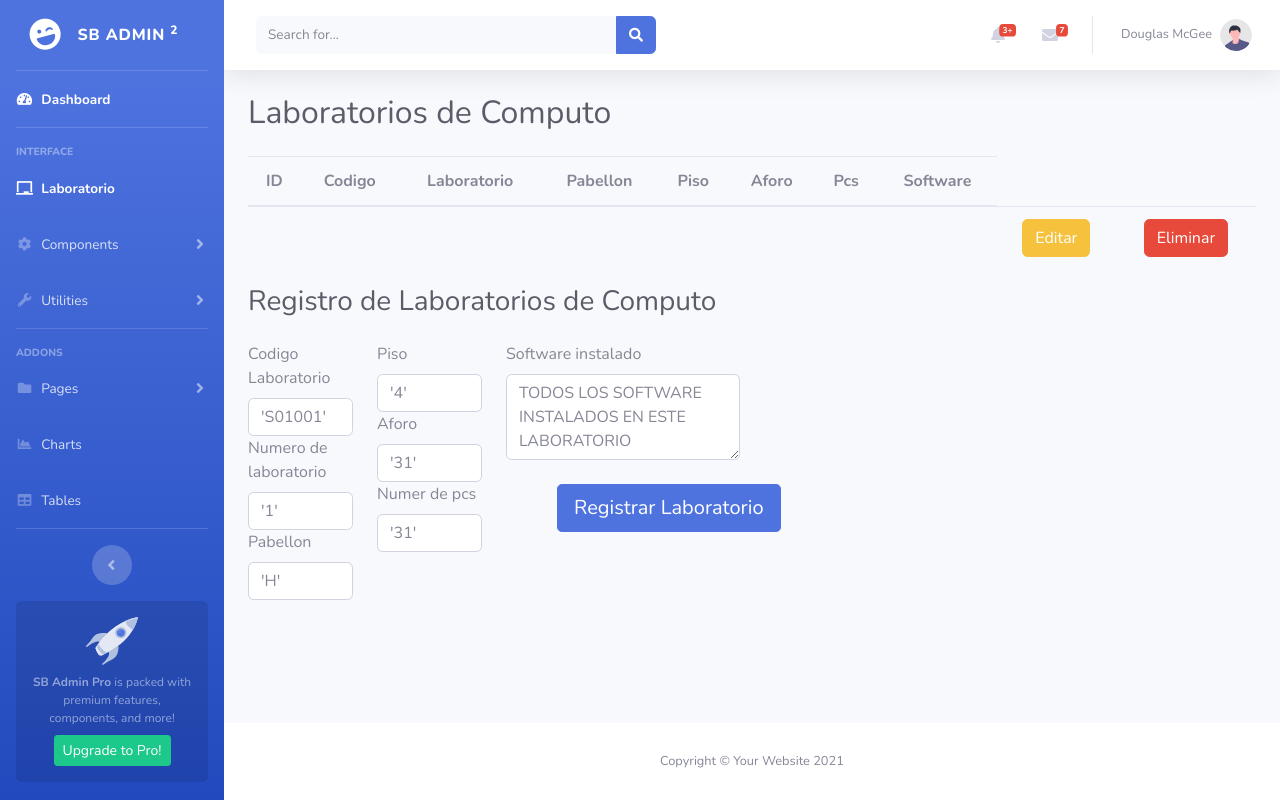
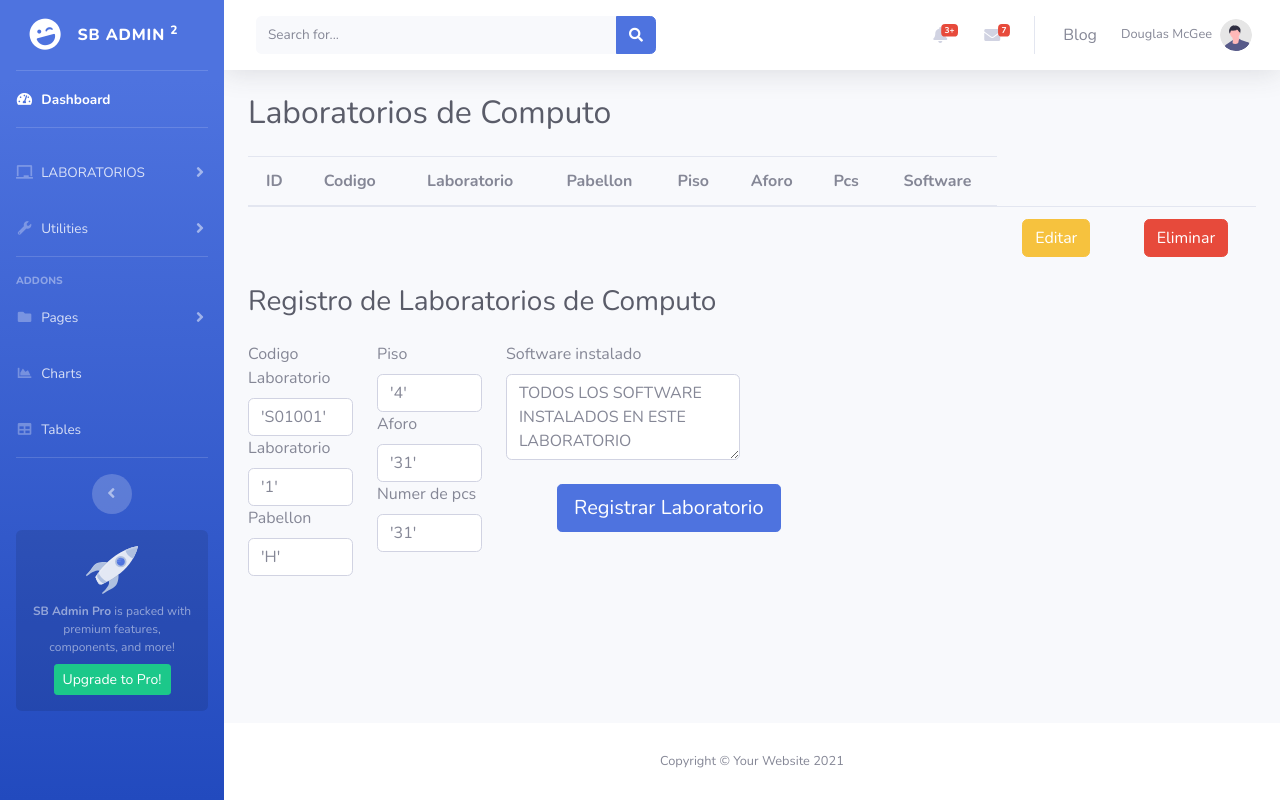
Before and after one commit to Edu2296/Horario, a PHP site: page /admin/index.php?laboratorio in a window 1280 px wide. Run offline with PHP 8.4, Linux system fonts and the light colour scheme; tables that the repository leaves empty or names only in its code hold one stand-in row (values such as "Sample post"); data that the repository does not hold is empty.

Commit message:
cambios en la estrutura de laboratorio

```diff
--- a/public/admin/js/codigo.js
+++ b/public/admin/js/codigo.js
@@ -1,9 +1,9 @@
 //servira para eliminar
 $(document).ready(function(){
-    $('.delete_link').on('click',function(){
+    $('.delete_link').on('click', function(){
         const id = $(this).attr('rel')
-        console.log(id);
-        const delete_url = "index.php?laboratorio&delete="+id;
+        //console.log(id);
+        const delete_url = "index.php?laboratorio&delete=" + id;
         $('.modal-title').html('Eliminar laboratorio');
         $('.modal-body').html('¿ Estás seguro de eliminar este Laboratorio ?');
         $('.btn_delete_link').attr('href', delete_url);
--- a/resources/function.php
+++ b/resources/function.php
@@ -59,7 +59,7 @@ DELIMITADOR;
     return $mensaje;
 }
 
-///---FUNCIONES FRONT
+///---FUNCIONES FRONT DEL SISTEMA
 function show_laboratorio(){
     //global $conexion;
     ///$query ="SELECT * FROM laboratorio";
@@ -81,11 +81,9 @@ DELIMITADOR;
 }
 
 ///---FUNCIONES BACK
-//crea una funcion para registar los datos en mysql
-
+//crea una funcion para registar los datos en mysql LABORATORIO
 function laboratorio_agregar(){
     if(isset($_POST['registrar'])){
-
        $lab_CodigoLab = strtoupper(limpiar_string(trim($_POST['lab_CodigoLab'])));
        $lab_NombreLab = strtoupper(limpiar_string(trim($_POST['lab_NombreLab'])));
        $lab_Pabellon = strtoupper(limpiar_string(trim($_POST['lab_Pabellon'])));
@@ -93,17 +91,14 @@ function laboratorio_agregar(){
        $lab_Aforo = strtoupper(limpiar_string(trim($_POST['lab_Aforo'])));
        $lab_NumeroPC = strtoupper(limpiar_string(trim($_POST['lab_NumeroPC'])));
        $lab_SoftwareInstalado = strtoupper(limpiar_string(trim($_POST['lab_SoftwareInstalado'])));
-
        $query = query("INSERT INTO laboratorio (lab_CodigoLab,lab_NombreLab,lab_Pabellon,lab_Piso,lab_Aforo,lab_NumeroPc,lab_SoftwareInstalado) VALUES
        ('{$lab_CodigoLab}','{$lab_NombreLab}',
        '{$lab_Pabellon}','{$lab_Piso}',
        '{$lab_Aforo}','{$lab_NumeroPC}',
        '{$lab_SoftwareInstalado}')");
-
        confirmar($query);
        set_mensaje(display_success_msj('Laboratorio registrado correctamente'));
        header("Location: index.php?laboratorio");
-
     }
 }
 //crea una funcion para llamar los datos de mysql
@@ -121,7 +116,6 @@ function show_laboratorio_admin(){
         <td>{$fila['lab_Aforo']} </td>
         <td>{$fila['lab_NumeroPC']}</td>
         <td>{$fila['lab_SoftwareInstalado']}</td>
-
         <!---PARA ACTULIZAR CON EL METODO GET MANIPULAR-->
         <td> <a href="index.php?laboratorio&editar={$fila['lab_Codigo']}" class="btn btn-small btn-warning">Editar</a></td>
         <td><a href="javascript:void(0)" class="delete_link btn btn-small btn-danger" rel="{$fila['lab_Codigo']}">Eliminar</a></td>
@@ -131,7 +125,6 @@ DELIMITADOR;
     }
 }
 //funcion de actulializar laboratorio
-
 function laboratorio_actualizar($id){
     if(isset($_POST['actualizar'])){
 
@@ -142,7 +135,6 @@ function laboratorio_actualizar($id){
       $lab_Aforo = strtoupper(limpiar_string(trim($_POST['lab_Aforo'])));
       $lab_NumeroPC = strtoupper(limpiar_string(trim($_POST['lab_NumeroPC'])));
       $lab_SoftwareInstalado = strtoupper(limpiar_string(trim($_POST['lab_SoftwareInstalado'])));
-
        $query = query("UPDATE laboratorio SET lab_CodigoLab = '{$lab_CodigoLab}',lab_NombreLab = '{$lab_NombreLab}',
        lab_Pabellon = '{$lab_Pabellon}',
        lab_Piso = '{$lab_Piso}',
@@ -156,5 +148,16 @@ function laboratorio_actualizar($id){
        header("Location: index.php?laboratorio");
     }
 }
+///ELIMNAR LABORATORIO - FUNCION GLOBAL PARA ELIMNAR DATA DE CUALQUIER TABLA
+function elemento_delete($tabla, $campo){
+    if(isset($_GET['delete'])){
+       $id= limpiar_string(trim($_GET['delete']));
 
+       $query= query("DELETE FROM {$tabla} WHERE {$campo} = {$id}");
+
+       confirmar($query);
+       set_mensaje(display_success_msj('Elemento eliminado correctamente'));
+       redirect("index.php?{$tabla}");
+    }
+}
 ?>
--- a/resources/views/back/laboratorio.php
+++ b/resources/views/back/laboratorio.php
@@ -49,7 +49,7 @@
                          </label>
                          <input type="text" class="form-control" name="lab_CodigoLab" id="lab_CodigoLab" style="text-transform:uppercase;" required placeholder="'S01001'">
                             <label for="lab_NombreLab">
-                                Numero de laboratorio
+                              Laboratorio
                             </label>
                              <input type="text" class="form-control" name="lab_NombreLab" id="lab_NombreLab" style="text-transform:uppercase;" required placeholder="'1'">
 
@@ -101,6 +101,10 @@
               if(isset($_GET['editar'])){
                 include(VIEW_BACK . DS . "laboratorio_editar.php");
             }
+
+            elemento_delete('laboratorio','lab_Codigo');
+
+
             ?>
     </div>
 
--- a/resources/views/back/siderbar.php
+++ b/resources/views/back/siderbar.php
@@ -23,27 +23,20 @@
 
 <!-- Heading -->
 <div class="sidebar-heading">
-    Interface
+   <!-- Interface-->
 </div>
 <!--MANDA DIRECTO A LABORATORIO-->
-<li class="nav-item active">
-    <a class="nav-link" href="index.php?laboratorio">
-    <i class="fas fa-chalkboard"></i>
-        <span>Laboratorio</span></a>
-
-</li>
 <!-- Nav Item - Pages Collapse Menu -->
 <li class="nav-item">
     <a class="nav-link collapsed" href="#" data-toggle="collapse" data-target="#collapseTwo"
         aria-expanded="true" aria-controls="collapseTwo">
-        <i class="fas fa-fw fa-cog"></i>
-        <span>Components</span>
+        <i class="fas fa-chalkboard"></i>
+        <span>LABORATORIOS </span>
     </a>
     <div id="collapseTwo" class="collapse" aria-labelledby="headingTwo" data-parent="#accordionSidebar">
         <div class="bg-white py-2 collapse-inner rounded">
-            <h6 class="collapse-header">Custom Components:</h6>
-            <a class="collapse-item" href="buttons.html">Buttons</a>
-            <a class="collapse-item" href="cards.html">Cards</a>
+            <a class="collapse-item" href="index.php?laboratorio">Laboratorio</a>
+            <a class="collapse-item" href="index.php?uso_laboratorio">Prestamos</a>
         </div>
     </div>
 </li>
--- a/resources/views/back/topbar.php
+++ b/resources/views/back/topbar.php
@@ -166,6 +166,10 @@
     <div class="topbar-divider d-none d-sm-block"></div>
 
     <!-- Nav Item - User Information -->
+        <li class="nav-item">
+            <a href="../" class="nav-link text-gray-600">Blog</a>
+        </li>
+
     <li class="nav-item dropdown no-arrow">
         <a class="nav-link dropdown-toggle" href="#" id="userDropdown" role="button"
             data-toggle="dropdown" aria-haspopup="true" aria-expanded="false">
```
Also changed, not shown: public/admin/index.php (+2 -9 lines).
